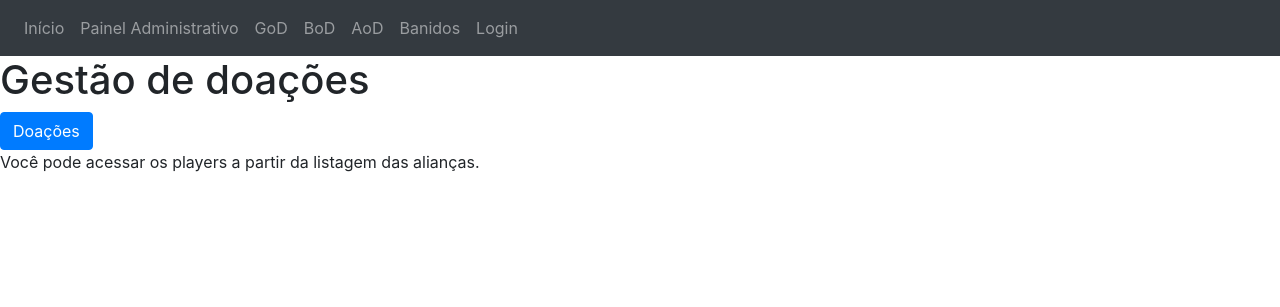
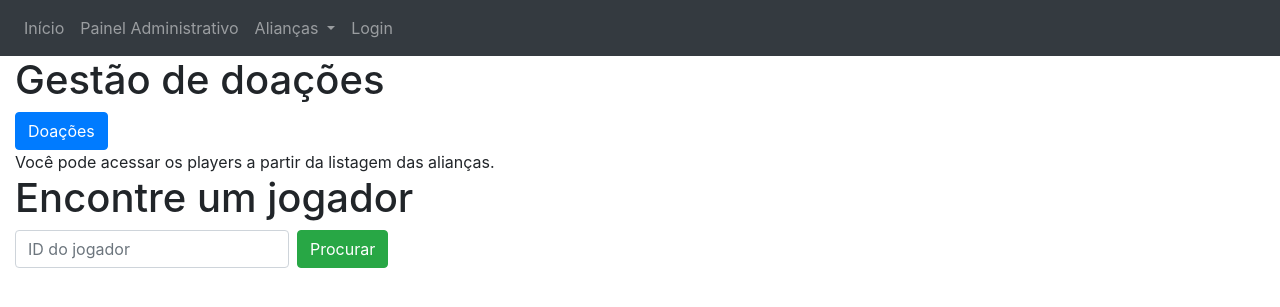
Before and after one commit to felipebastos/rise, a Django app: page / in a window 1280 px wide. Shown: the top 307 px of the page. Run offline with Django 3.2, Linux system fonts and the light colour scheme.

Commit message:
busca na página inicial. Remodelagem dos menus.

```diff
--- a/bank/templates/bank/index.html
+++ b/bank/templates/bank/index.html
@@ -1,7 +1,7 @@
 {% extends 'rise/base.html' %}
 {% block title %}- Bancos{% endblock %}
 {% block content %}
-<div class="container container-fluid">
+<div class="container-fluid">
     <h1>Criar semanas de trabalho</h1>
     <h2>Cuidado, ainda estou implementando, se clicar várias vezes, vai criar várias.</h2>
     <div>
--- a/bank/templates/bank/week.html
+++ b/bank/templates/bank/week.html
@@ -1,7 +1,7 @@
 {% extends 'rise/base.html' %}
 {% block title %}- Semana de Doações{% endblock %}
 {% block content %}
-<div class="container container-fluid">
+<div class="container-fluid">
     <h1>Semana de {{semana.segunda}}</h1>
     <table class="table table-stripped table-hover">
         <thead>
--- a/players/templates/players/alianca.html
+++ b/players/templates/players/alianca.html
@@ -12,7 +12,7 @@
         <p>{{death}} mortes totais na aliança.</p>
         {% endlanguage %}
     </div>
-    <div class="container container-fluid">
+    <div class="container-fluid">
         <table class="table table-striped">
             <thead>
             <tr>
--- a/players/templates/players/edit.html
+++ b/players/templates/players/edit.html
@@ -1,7 +1,7 @@
 {% extends 'rise/base.html' %}
 {% block title %}- Edição do Jogador{% endblock %}
 {% block content %}
-<div class="container container-fluid">
+<div class="container-fluid">
     <form action="/players/edit/{{player.game_id}}/" method="post">
         {% csrf_token %}
         <div class="form-group">
--- a/players/templates/players/player.html
+++ b/players/templates/players/player.html
@@ -28,7 +28,7 @@
         </div>
     </form>
 </div>
-<div class="container container-fluid">
+<div class="container-fluid">
     <table class="table table-striped">
         <thead>
             <tr>
--- a/players/urls.py
+++ b/players/urls.py
@@ -8,4 +8,5 @@ urlpatterns = [
     path('alliance/<str:ally_tag>/', views.alliance, name='alliance'),
     path('edit/<game_id>/', views.edit_player, name='edit_player'),
     path('addstatus/<game_id>/', views.add_status, name='add_status'),
+    path('find/', views.findplayer, name='findplayer'),
 ]
--- a/rise/templates/rise/base.html
+++ b/rise/templates/rise/base.html
@@ -1,18 +1,25 @@
 <!DOCTYPE html>
 <html lang="pt-BR">
+
 <head>
     <meta charset="UTF-8">
     <meta http-equiv="X-UA-Compatible" content="IE=edge">
     <meta name="viewport" content="width=device-width, initial-scale=1.0">
     <title>K32 {% block title %}{% endblock %}</title>
 
-    <link rel="stylesheet" href="https://cdn.jsdelivr.net/npm/bootstrap@4.6.0/dist/css/bootstrap.min.css" integrity="sha384-B0vP5xmATw1+K9KRQjQERJvTumQW0nPEzvF6L/Z6nronJ3oUOFUFpCjEUQouq2+l" crossorigin="anonymous">
+    <link rel="stylesheet" href="https://cdn.jsdelivr.net/npm/bootstrap@4.6.0/dist/css/bootstrap.min.css"
+        integrity="sha384-B0vP5xmATw1+K9KRQjQERJvTumQW0nPEzvF6L/Z6nronJ3oUOFUFpCjEUQouq2+l" crossorigin="anonymous">
 
-    <script src="https://code.jquery.com/jquery-3.5.1.slim.min.js" integrity="sha384-DfXdz2htPH0lsSSs5nCTpuj/zy4C+OGpamoFVy38MVBnE+IbbVYUew+OrCXaRkfj" crossorigin="anonymous"></script>
-    <script src="https://cdn.jsdelivr.net/npm/bootstrap@4.6.0/dist/js/bootstrap.bundle.min.js" integrity="sha384-Piv4xVNRyMGpqkS2by6br4gNJ7DXjqk09RmUpJ8jgGtD7zP9yug3goQfGII0yAns" crossorigin="anonymous"></script>
+    <script src="https://code.jquery.com/jquery-3.5.1.slim.min.js"
+        integrity="sha384-DfXdz2htPH0lsSSs5nCTpuj/zy4C+OGpamoFVy38MVBnE+IbbVYUew+OrCXaRkfj"
+        crossorigin="anonymous"></script>
+    <script src="https://cdn.jsdelivr.net/npm/bootstrap@4.6.0/dist/js/bootstrap.bundle.min.js"
+        integrity="sha384-Piv4xVNRyMGpqkS2by6br4gNJ7DXjqk09RmUpJ8jgGtD7zP9yug3goQfGII0yAns"
+        crossorigin="anonymous"></script>
 
 
 </head>
+
 <body>
     <nav class="navbar navbar-expand-sm navbar-dark bg-dark">
         <ul class="navbar-nav">
@@ -22,17 +29,17 @@
             <li class="nav-item">
                 <a class="nav-link" href="/admin">Painel Administrativo</a>
             </li>
-            <li class="nav-item">
-                <a class="nav-link"  href="/players/alliance/GoD">GoD</a>
-            </li>
-            <li class="nav-item">
-                <a class="nav-link" href="/players/alliance/BoD">BoD</a>
-            </li>
-            <li class="nav-item">
-                <a class="nav-link" href="/players/alliance/AoD">AoD</a>
-            </li>
-            <li class="nav-item">
-                <a class="nav-link" href="/players/alliance/BNDS">Banidos</a>
+            <li class="nav-item dropdown">
+                <a class="nav-link dropdown-toggle" href="#" id="navbardrop" data-toggle="dropdown">
+                    Alianças
+                </a>
+                <div class="dropdown-menu">
+                    <a class="dropdown-item" href="/players/alliance/GoD">GoD</a>
+                    <a class="dropdown-item" href="/players/alliance/BoD">BoD</a>
+                    <a class="dropdown-item" href="/players/alliance/AoD">AoD</a>
+                    <a class="dropdown-item" href="/players/alliance/BNDS">Banidos</a>
+                    <a class="dropdown-item" href="/players/alliance/MIGR">Migraram</a>
+                </div>
             </li>
             <li class="nav-item">
                 {% if user.is_authenticated %}
@@ -46,4 +53,5 @@
     {% block content %}
     {% endblock %}
 </body>
+
 </html>
--- a/rise/templates/rise/index.html
+++ b/rise/templates/rise/index.html
@@ -1,8 +1,18 @@
 {% extends 'rise/base.html' %}
 {% block title %}- Home{% endblock %}
 {% block content %}
+<div class="container-fluid">
     <h1>Gestão de doações</h1>
     <a class="btn btn-primary" href="/bank/">Doações</a>
     <br>
     <footer>Você pode acessar os players a partir da listagem das alianças.</footer>
+</div>
+<div class="container-fluid">
+    <h1>Encontre um jogador</h1>
+    <form class="form-inline" action="/players/find/" method="post">
+        {% csrf_token %}
+        <input class="form-control mr-sm-2" type="text" placeholder="ID do jogador" name="id" required>
+        <button class="btn btn-success" type="submit">Procurar</button>
+    </form>
+</div>
 {% endblock %}
--- a/rise/templates/rise/login.html
+++ b/rise/templates/rise/login.html
@@ -1,6 +1,7 @@
 {% extends 'rise/base.html' %}
 {% block title %}- Login{% endblock %}
 {% block content %}
+<div class="container-fluid">
     <form action="/login/" method="post">
         {% csrf_token %}
         <div class="form-group">
@@ -13,6 +14,8 @@
         </div>
         <button type="submit" class="btn btn-primary">Entrar</button>
     </form>
-<footer>Se você voltar a essa tela, é porque errou a senha ou o usuário, ainda estou trabalhando no sistema. Se for pra
+    <footer>Se você voltar a essa tela, é porque errou a senha ou o usuário, ainda estou trabalhando no sistema. Se for
+        pra
         tela inicial, deu certo.</footer>
+</div>
 {% endblock %}
```
Also changed, not shown: players/views.py (+9 -3 lines). Lines whose indentation alone changed are shown as unchanged.
